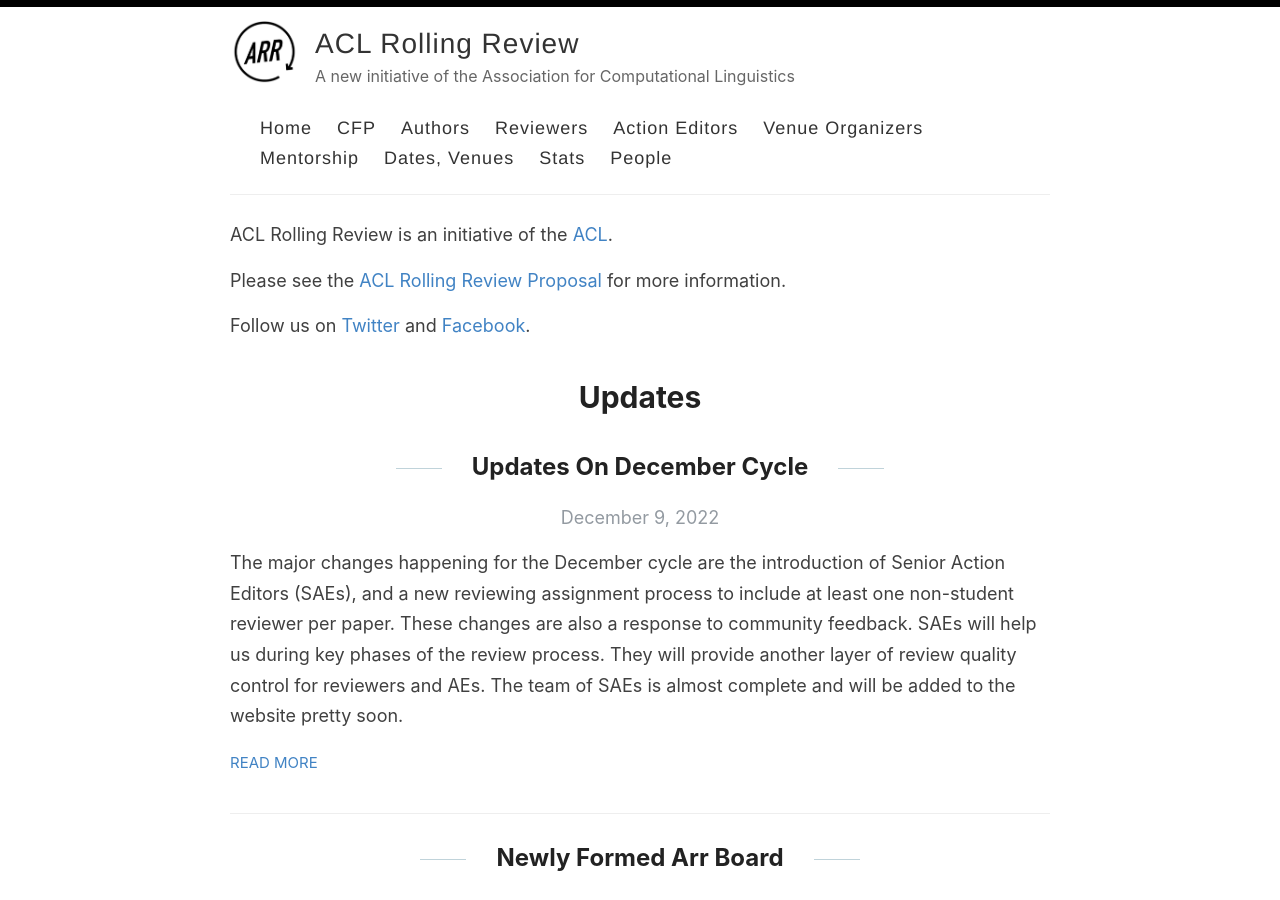
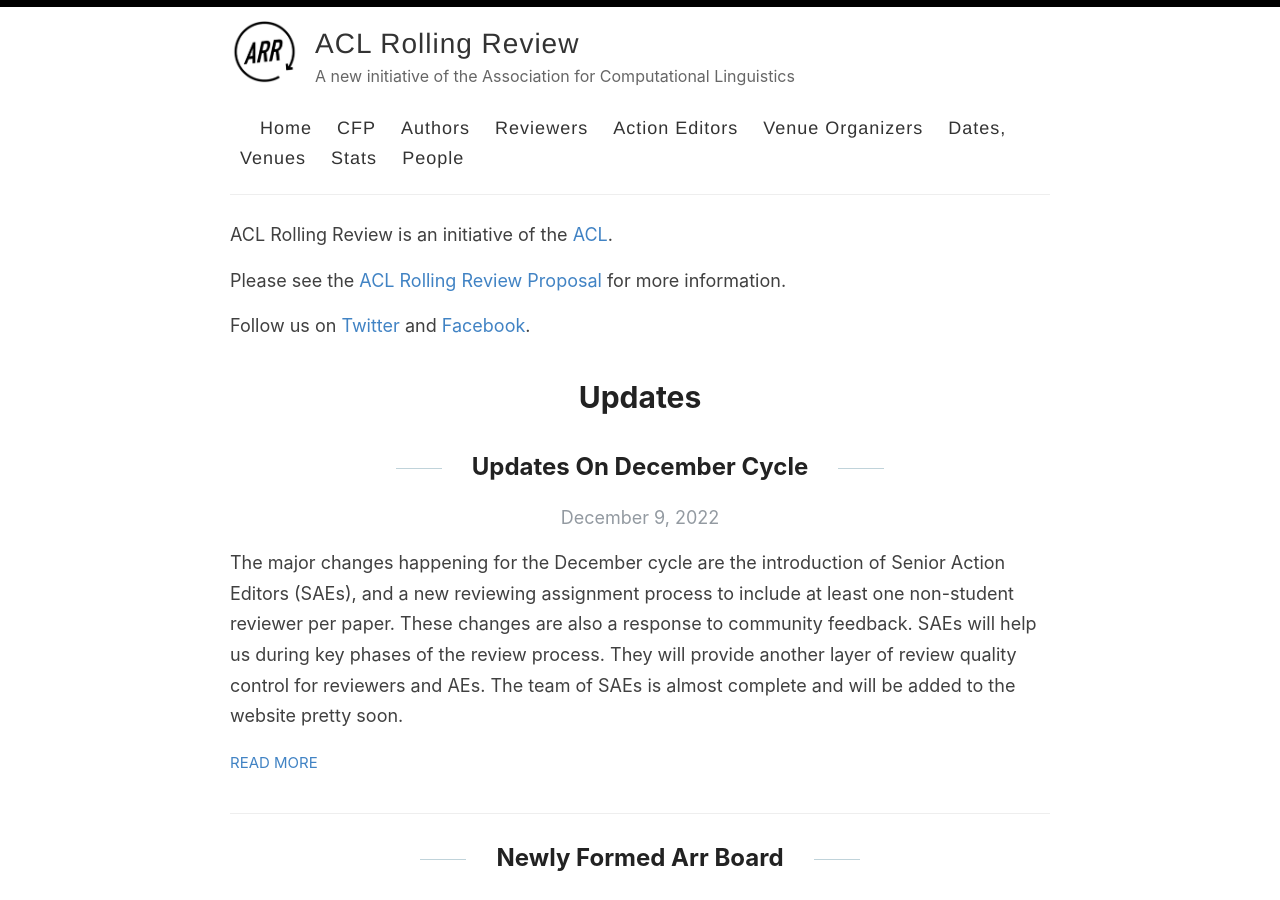
Before and after one commit to amitmerchant1990/reverie, a Jekyll site: the page built from index.html, in a window 1280 px wide and 900 px high. Built offline with Jekyll 4.4.1, drawn with Linux system fonts in a browser that asks for light colours; the list of posts is cut into pages by our own code.

Commit message:
Archive Mentorship

```diff
--- a/_layouts/default.html
+++ b/_layouts/default.html
@@ -33,8 +33,8 @@
               <a href="{{ site.baseurl }}/authors">Authors</a>
               <a href="{{ site.baseurl }}/reviewers">Reviewers</a>
               <a href="{{ site.baseurl }}/aes">Action Editors</a>
-			  <a href="{{ site.baseurl }}/organizers">Venue Organizers</a>
-               <a href="{{ site.baseurl }}/mentorship">Mentorship</a>
+			       <a href="{{ site.baseurl }}/organizers">Venue Organizers</a>
+               <!-- <a href="{{ site.baseurl }}/mentorship">Mentorship</a> -->
             <a href="{{ site.baseurl }}/dates">Dates, Venues</a>
               <a href="http://stats.aclrollingreview.org/">Stats</a>
               <a href="{{ site.baseurl }}/people">People</a>
```
